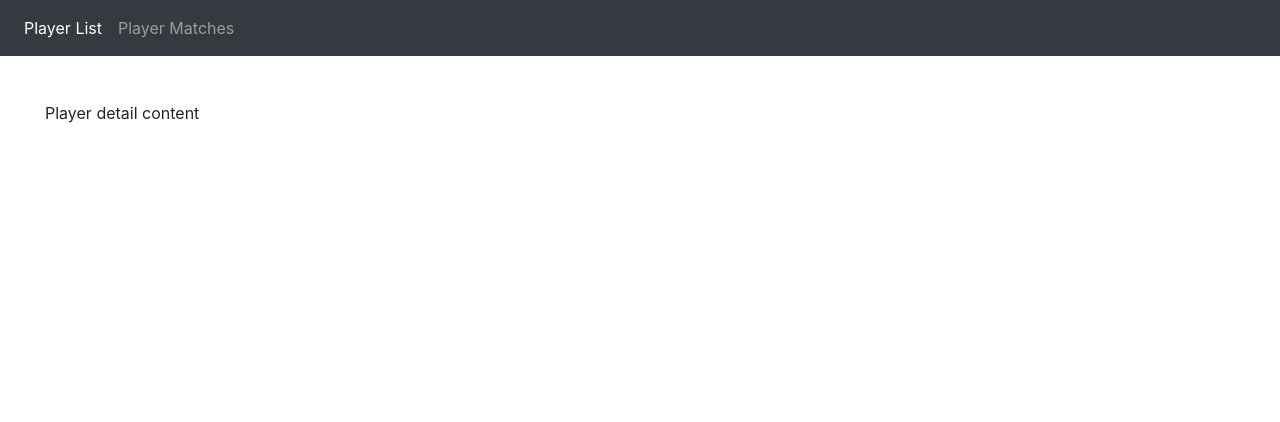
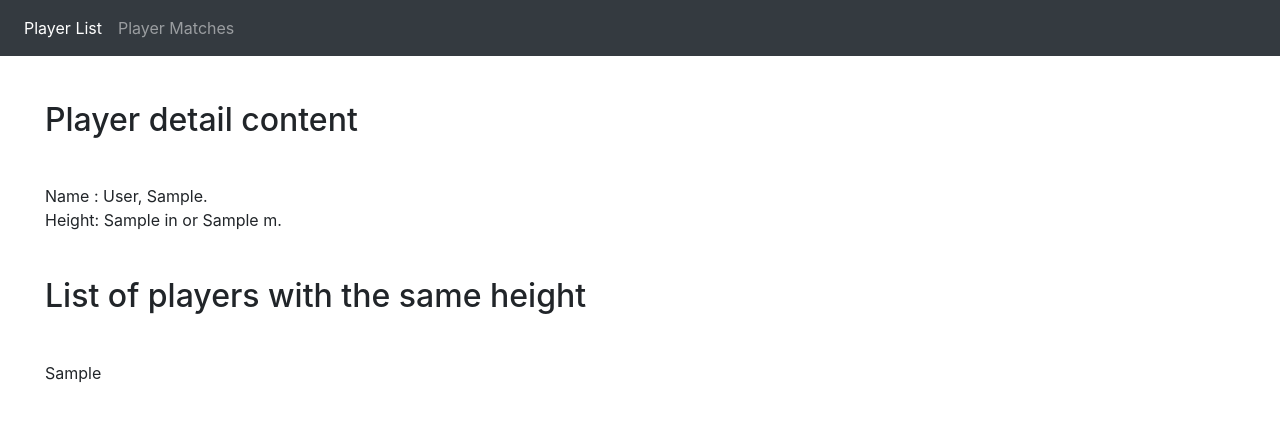
Before and after one commit to jaumemy/macheight-sampleproject, a Django app: template nbaplayers/templates/player_detail.html in a window 1280 px wide. Shown: the top 422 px of the page. Run offline with Django 3.2, Linux system fonts and the light colour scheme; the template is opened without the code that fills it: most values are stand-ins (such as "Sample title", 1, 10 or a date in 2020).

Commit message:
All requirements working

```diff
--- a/nbaplayers/templates/index.html
+++ b/nbaplayers/templates/index.html
@@ -17,16 +17,16 @@
       <th>Height (meters)</th>
     </tr>
 
+
     {% for i in response.values  %}
           <tr class="item">
             <a href="#">
-              <td> <a href="{% url 'player-detail' %}">{{ i.last_name }}</a> </td>
+              <td> <a href="{% url 'player-detail' i %}">{{ i.last_name }}</a> </td>
               <td>{{ i.first_name }}</td>
               <td>{{ i.h_in }}</td>
               <td>{{ i.h_meters }}</td>
             </a>
           </tr>
-
     {% endfor %}
 
   </table>
--- a/nbaplayers/templates/player_detail.html
+++ b/nbaplayers/templates/player_detail.html
@@ -6,8 +6,20 @@
 
 {% block content %}
 
-  <p> Player detail content</p>
+  <h2> Player detail content</h2>
 
+  <p>Name : {{last_name}}, {{first_name}}.
+    <br>
+  Height: {{h_in}} in or {{h_m}} m. </p>
+
+  <h2>List of players with the same height</h2>
+
+  <p>
+    {% for el in list_same_height %}
+      {{el}}
+      <br>
+    {% endfor %}
+  </p>
 
 
 {% endblock %}
--- a/nbaplayers/templates/player_matches_result.html
+++ b/nbaplayers/templates/player_matches_result.html
@@ -11,7 +11,7 @@
     <br>
     <br>
 
-    {{sum}}
+    Pairs of players whose heights sum {{sum}} in:
 
     </h2>
 
--- a/nbaplayers/urls.py
+++ b/nbaplayers/urls.py
@@ -4,6 +4,7 @@ from . import views
 urlpatterns = [
     path('', views.index, name='index'),
     path('player_detail/', views.player_detail, name='player-detail'),
+    path('player_detail/<str:pk>', views.player_detail, name='player-detail'),
     path('player_matches/', views.player_matches, name='player-matches'),
     # path('playerlist/', views.PlayerListView, name='playerlist'),
 ]
```
Also changed, not shown: nbaplayers/views.py (+27 -2 lines).
